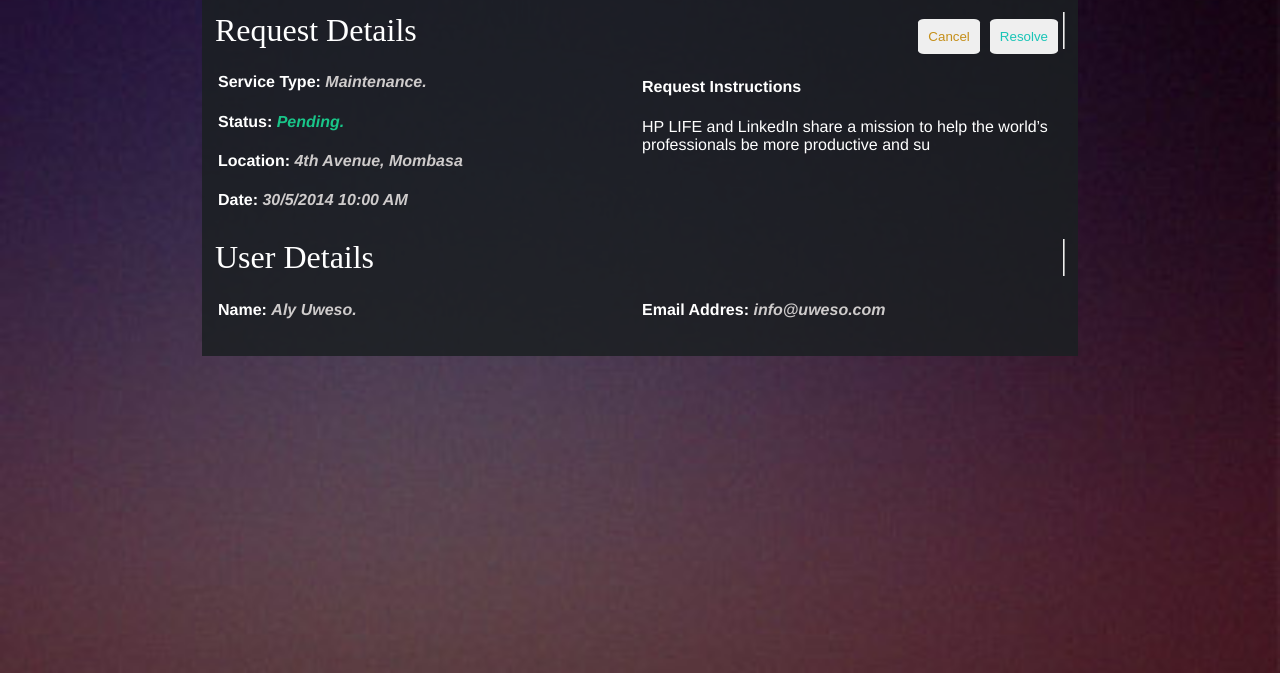
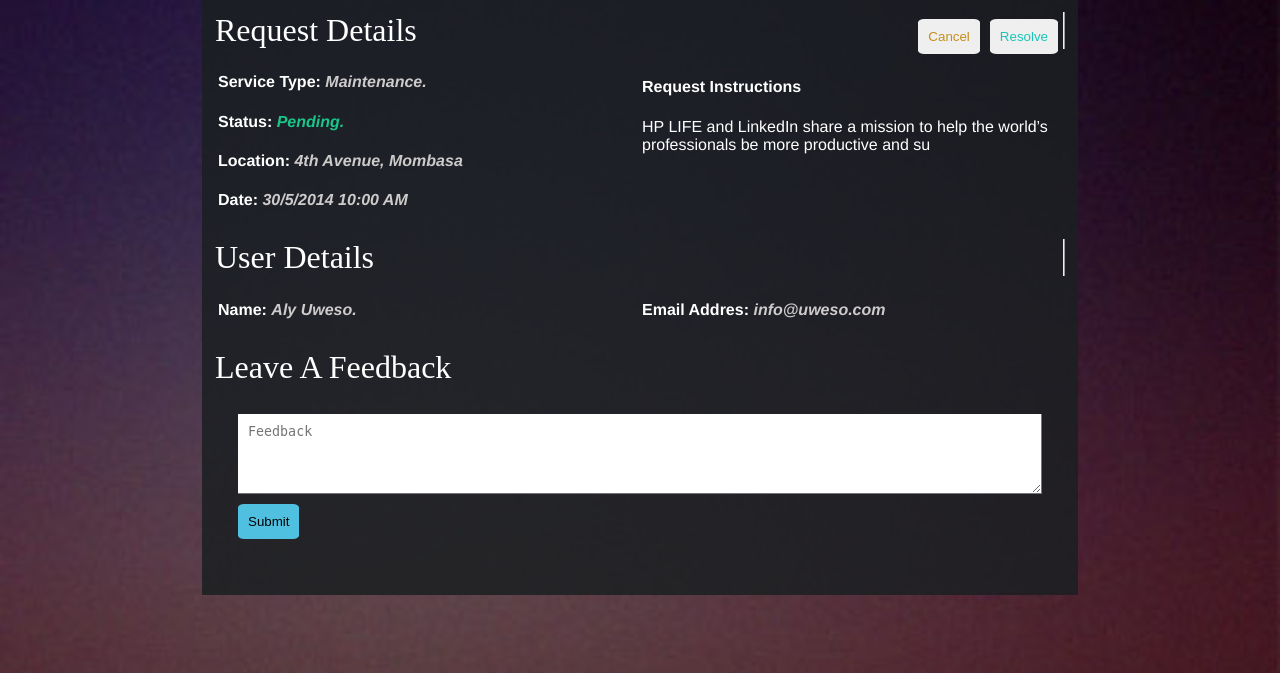
Before and after one commit to kiburualex/maintenance-tracker, a Python web app: template ui/templates/admin/request.html in a window 1280 px wide. Shown: the part 195-868 px from the top of the page. Run offline with Jinja, Linux system fonts and the light colour scheme; the template is opened without the code that fills it, so the values that code supplies are empty.

Commit message:
[Feature #157739240] Add Feedback Form

```diff
--- a/ui/assets/css/styles.css
+++ b/ui/assets/css/styles.css
@@ -422,3 +422,8 @@
     float: right;
     margin: 0px 5px 0px 5px;
 }
+.feedback-form textarea {
+    height: 80px;
+    background: #fff;
+    padding: 10px;
+}
--- a/ui/templates/admin/request.html
+++ b/ui/templates/admin/request.html
@@ -64,6 +64,24 @@
                     </div>
 
                </div>
+               <div class="col-lg-12 col-sm-12">
+                    <div class="feedback-form">
+                       <div class="request-title">Leave A Feedback</div>
+                       <form>
+                           <div class="row">
+                               <div class="col-lg-12 col-sm-12">
+                                   <textarea row="5" name="feedback" placeholder="Feedback"></textarea>
+                               </div>
+                               <div class="col-lg-6 col-sm-12">
+                                   <button class="btn-success">Submit </button>
+                               </div>
+
+                           </div>
+                       </form>
+
+                    </div>
+
+               </div>
             </div>
         </div>
         </div>
```
